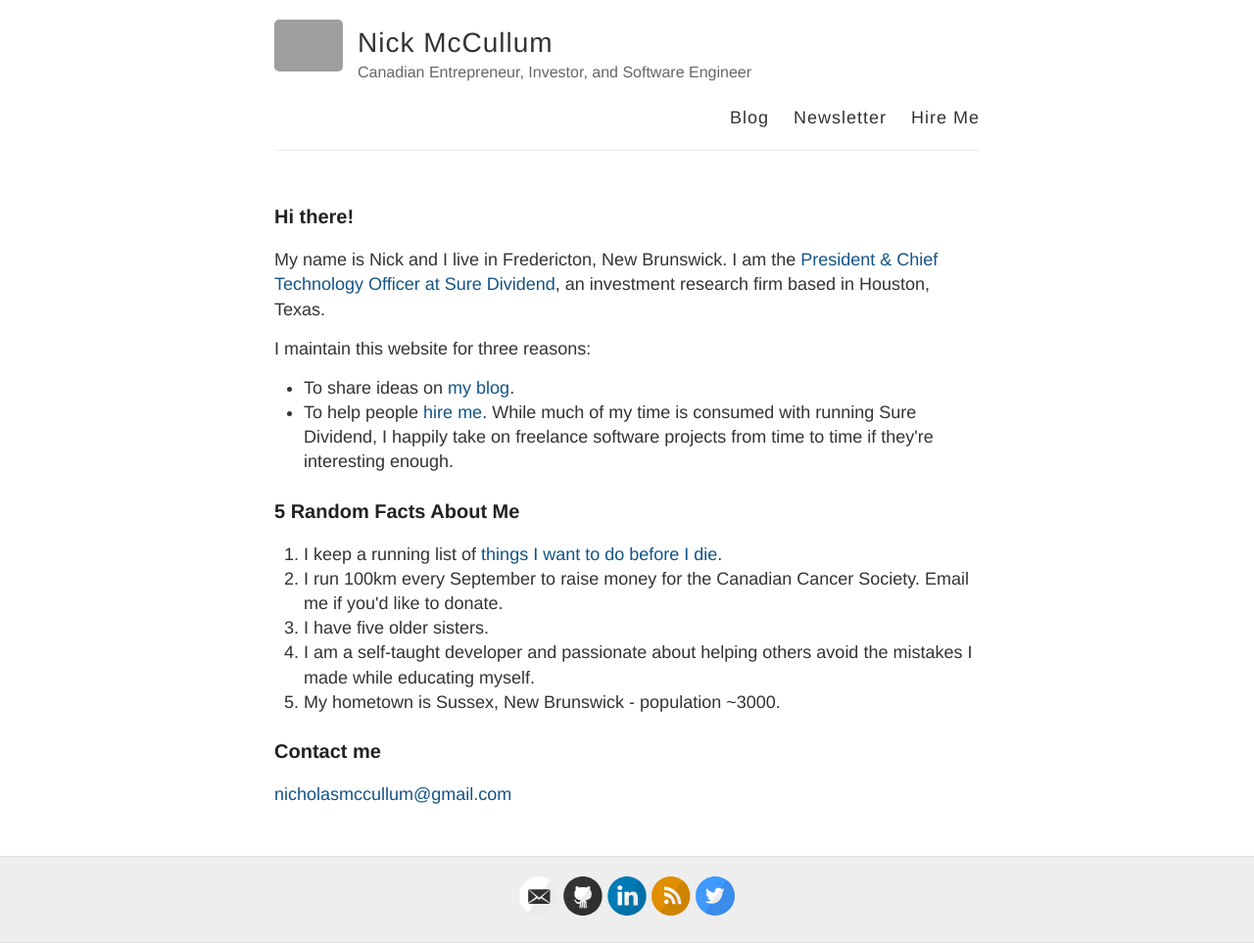
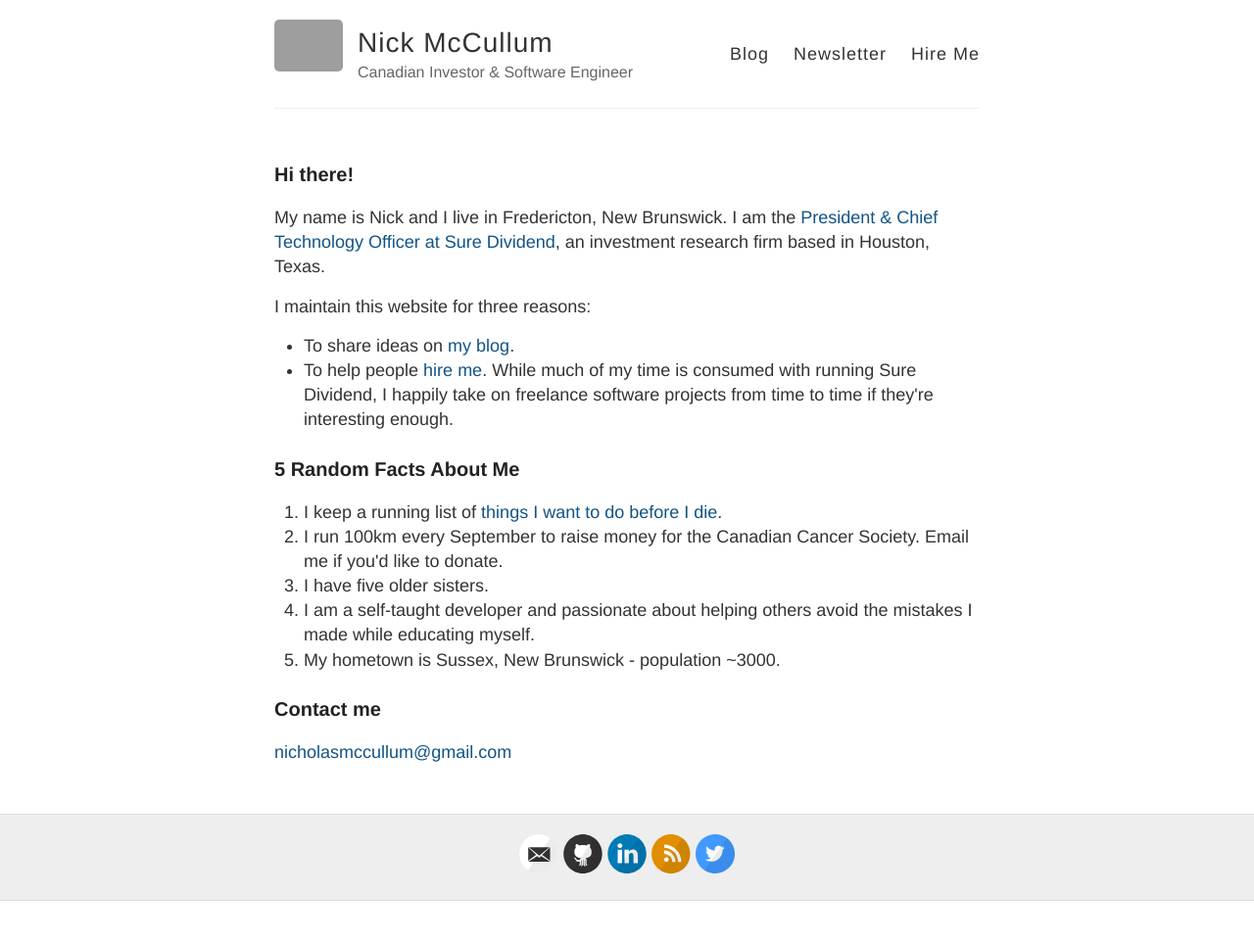
Before and after one commit to rosyberti/website, a Jekyll site: the page built from index.html, in a window 1280 px wide. Shown: the whole page at 98% size. Built offline with Jekyll 4.4.1, drawn with Linux system fonts in a browser that asks for light colours; after the commit the page ends 920 px from its top, so only the background shows below that; grey boxes are pictures that could not be loaded.

Commit message:
changed tagline

```diff
--- a/_config.yml
+++ b/_config.yml
@@ -6,7 +6,7 @@
 name: Nick McCullum
 
 # Short bio or description (displayed in the header)
-description: Canadian Entrepreneur, Investor, and Software Engineer
+description: Canadian Investor & Software Engineer
 
 # URL of your avatar or profile pic (you could use your GitHub profile pic)
 avatar: https://raw.githubusercontent.com/nicholasmccullum/nicholasmccullum.github.io/master/images/headshot.jpg
```
